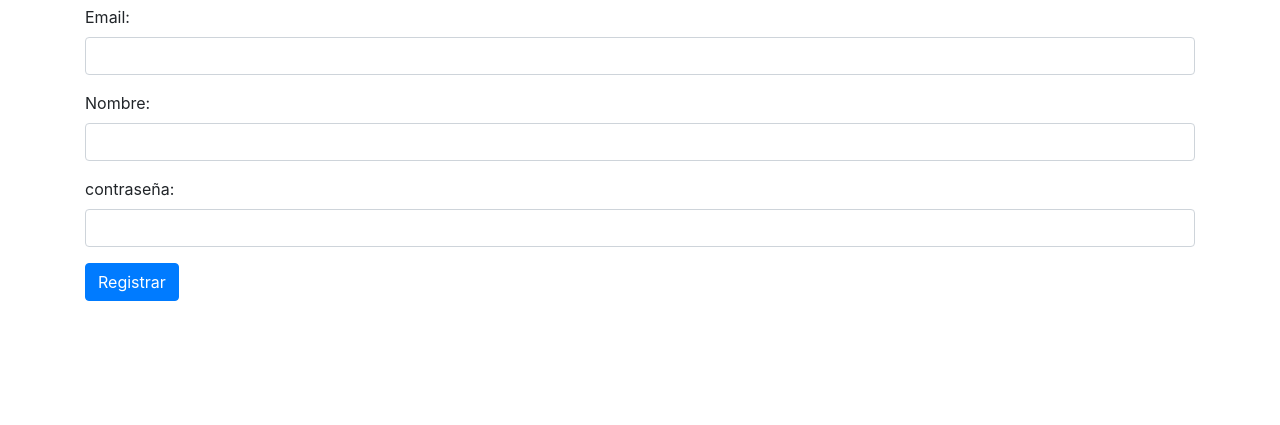
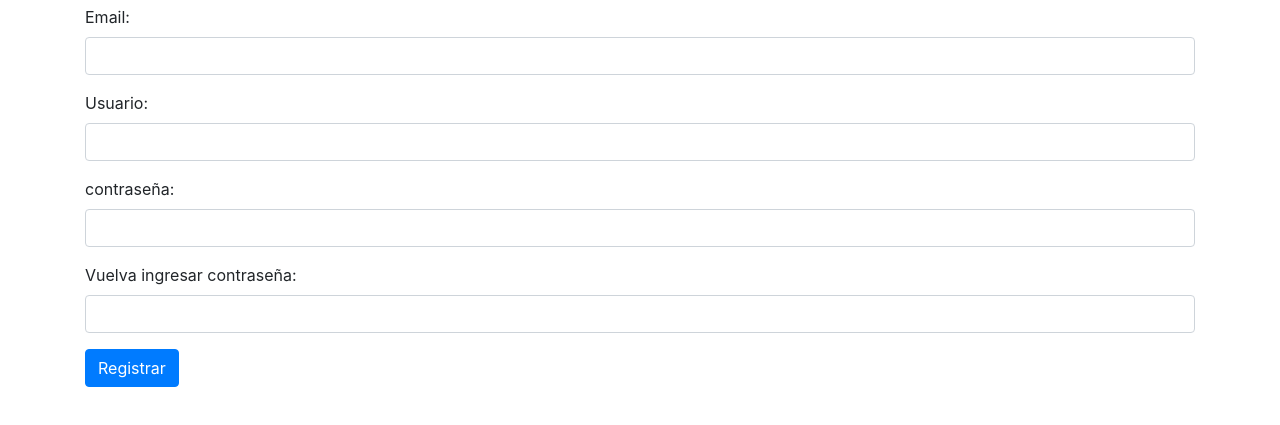
Before and after one commit to Nicoley22/Prueba-1, a plain HTML site: page registro.html in a window 1280 px wide. Shown: the part 51-476 px from the top of the page. Drawn offline with nearby package versions, Linux system fonts and the light colour scheme.

Commit message:
Se crea registro de usuarios

```diff
--- a/registro.html
+++ b/registro.html
@@ -16,16 +16,20 @@
         <form>
             <div class="form-group">
                 <label for="rut">Email:</label>
-                <input type="text" class="form-control" id="email">
+                <input type="text" class="form-control" id="emailreg">
 
             </div>
             <div class="form-group">
-                <label for="nombre">Nombre:</label>
-                <input type="text" class="form-control" id="nombre">
+                <label for="nombre">Usuario:</label>
+                <input type="text" class="form-control" id="usuarioreg">
             </div>
             <div class="form-group">
                 <label for="nombre">contraseña:</label>
-                <input type="password" class="form-control" id="nombre">
+                <input type="password" class="form-control" id="contraseñareg">
+            </div>
+            <div class="form-group">
+                <label for="nombre">Vuelva ingresar contraseña:</label>
+                <input type="password" class="form-control" id="contraseñareg2">
             </div>
             <a  href="indexRap.html" class="btn btn-primary">Registrar</a>
 
```
